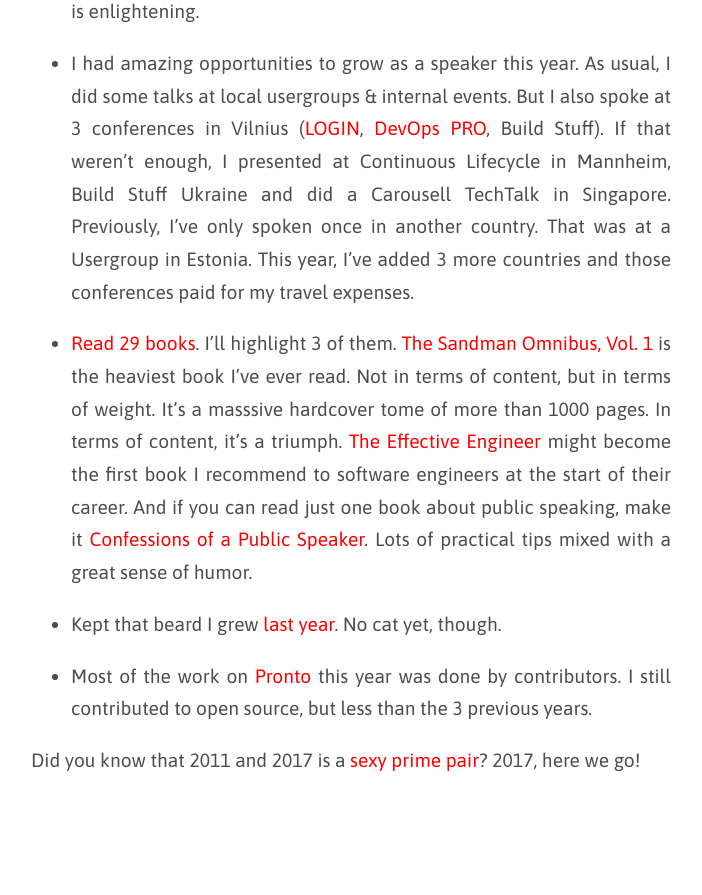
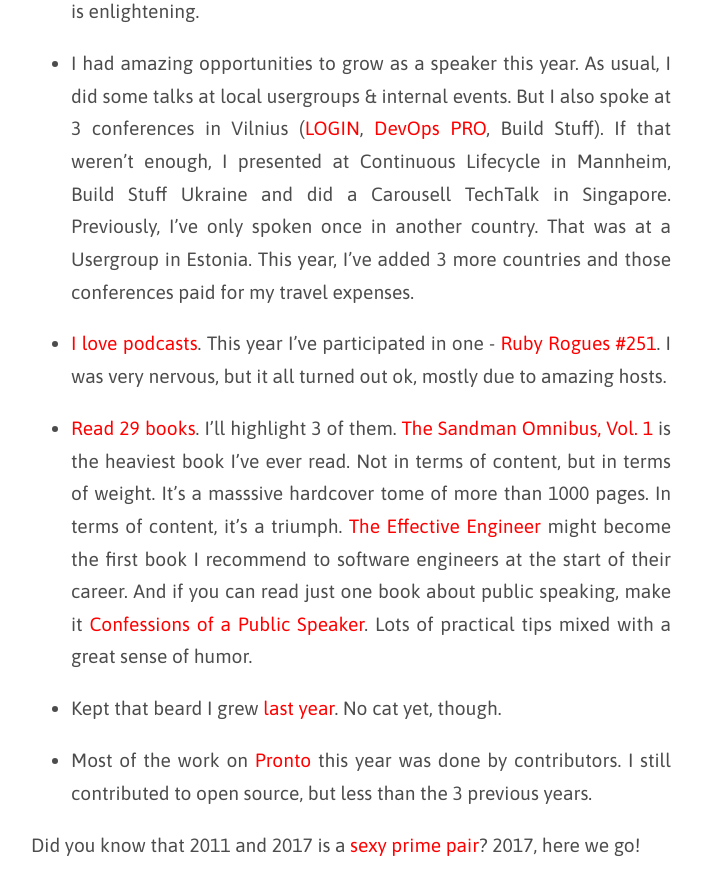
Before and after one commit to mmozuras/mmozuras.github.com, a Jekyll site: the page built from post/_posts/2017-01-05-year-2016.md, in a window 1280 px wide and 900 px high, scrolled down 875 px. Shown: the top 895 px of the window, without its empty margins (289-991 px from the left). Built offline with Jekyll 4.4.1, drawn with Linux system fonts in a browser that asks for light colours; comment, search, counter and statistics services are not loaded; before the commit the page ends 1690 px from its top, so only the background shows below that.

Commit message:
Add a note about Ruby Rogues to 2016 review

```diff
--- a/post/_posts/2017-01-05-year-2016.md
+++ b/post/_posts/2017-01-05-year-2016.md
@@ -14,6 +14,8 @@
 
 * I had amazing opportunities to grow as a speaker this year. As usual, I did some talks at local usergroups & internal events. But I also spoke at 3 conferences in Vilnius ([LOGIN](https://www.youtube.com/watch?v=MPin0znE8N8), [DevOps PRO](https://www.youtube.com/watch?v=xhNSVEcS-T0), Build Stuff). If that weren't enough, I presented at Continuous Lifecycle in Mannheim, Build Stuff Ukraine and did a Carousell TechTalk in Singapore. Previously, I've only spoken once in another country. That was at a Usergroup in Estonia. This year, I've added 3 more countries and those conferences paid for my travel expenses.
 
+* [I love podcasts](/podcasts-i-listen-to). This year I've participated in one - [Ruby Rogues #251](https://devchat.tv/ruby-rogues/251-rr-automating-code-reviews-with-mindaugas-mozuras). I was very nervous, but it all turned out ok, mostly due to amazing hosts.
+
 * [Read 29 books](//goodreads.com/user/year_in_books/2016/36968510). I'll highlight 3 of them. [The Sandman Omnibus, Vol. 1](//goodreads.com/book/show/17137673-the-sandman-omnibus-vol-1) is the heaviest book I've ever read. Not in terms of content, but in terms of weight. It's a masssive hardcover tome of more than 1000 pages. In terms of content, it's a triumph. [The Effective Engineer](//goodreads.com/book/show/25238425-the-effective-engineer) might become the first book I recommend to software engineers at the start of their career. And if you can read just one book about public speaking, make it [Confessions of a Public Speaker](//goodreads.com/book/show/6918930-confessions-of-a-public-speaker). Lots of practical tips mixed with a great sense of humor.
 
 * Kept that beard I grew [last year](/year-2015). No cat yet, though.
```
